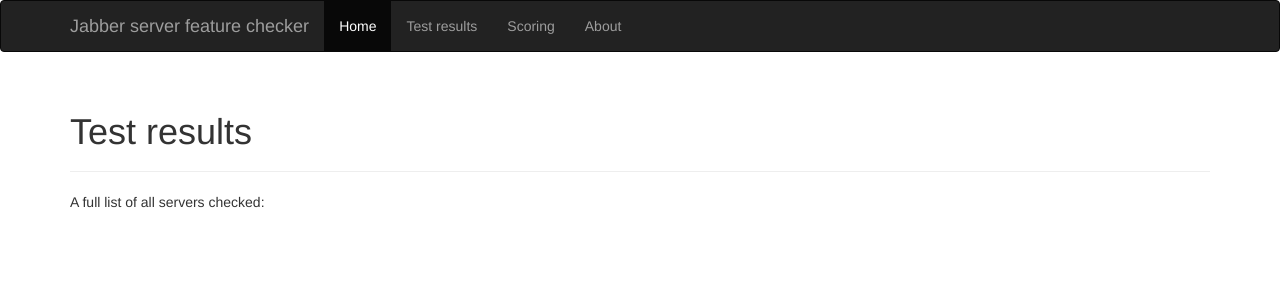
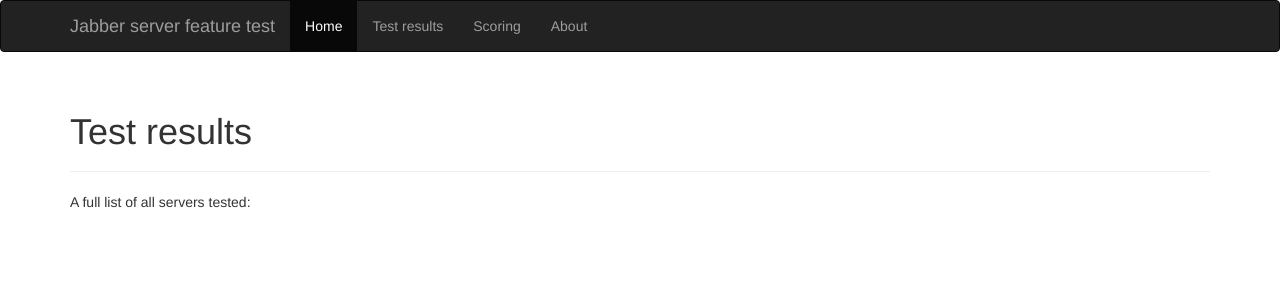
Before and after one commit to mathiasertl/django-xmpp-server-test, a Django app: template xmpp_server_test/server_test/templates/server_test/server_list.html in a window 1280 px wide. Shown: the top 300 px of the page. Run offline with Django 3.2, Linux system fonts and the light colour scheme; the template is opened without the code that fills it, so the values that code supplies are empty; some libraries are stand-ins or nearby versions.

Commit message:
use consistent wording

```diff
--- a/xmpp_server_test/server_test/templates/base.html
+++ b/xmpp_server_test/server_test/templates/base.html
@@ -15,7 +15,7 @@
         <nav class="navbar navbar-inverse">
             <div class="container">
                 <div class="navbar-header">
-                    <a class="navbar-brand" href="#">{% trans "Jabber server feature checker" %}</a>
+                    <a class="navbar-brand" href="#">{% trans "Jabber server feature test" %}</a>
                 </div>
                 <div class="navbar-collapse collapse">
                     <ul class="nav navbar-nav">
--- a/xmpp_server_test/server_test/templates/server_test/retest.html
+++ b/xmpp_server_test/server_test/templates/server_test/retest.html
@@ -1,9 +1,9 @@
 {% extends "base.html" %}
 {% load i18n %}
 
-{% block title %}{% trans "Jabber server feature checker" %}{% endblock title %}
+{% block title %}{% trans "Jabber server feature test" %}{% endblock title %}
 
-{% block pagetitle %}{% trans "Jabber server feature checker" %}{% endblock pagetitle %}
+{% block pagetitle %}{% trans "Jabber server feature test" %}{% endblock pagetitle %}
 
 {% block body %}
 <form action="{% url 'server-test:server-retest' domain=server.domain %}" method="post">
--- a/xmpp_server_test/server_test/templates/server_test/root.html
+++ b/xmpp_server_test/server_test/templates/server_test/root.html
@@ -1,15 +1,15 @@
 {% extends "base.html" %}
 {% load i18n %}
 
-{% block title %}{% trans "Jabber server feature checker" %}{% endblock title %}
+{% block title %}{% trans "Jabber server feature test" %}{% endblock title %}
 
-{% block pagetitle %}{% trans "Jabber server feature checker" %}{% endblock pagetitle %}
+{% block pagetitle %}{% trans "Jabber server feature test" %}{% endblock pagetitle %}
 
 {% block body %}
 
 {% blocktrans %}This website allows you to test a Jabber/XMPP server for support for core
 protocol features and supported XMPP Enhancement proposals ("XEPs"). The site
-does not check TLS encryption, please use the excellent <a
+does not test TLS encryption, please use the excellent <a
 href="https://xmpp.net">xmpp.net</a> for that.{% endblocktrans %}
 
 <div class="alert alert-info">
--- a/xmpp_server_test/server_test/templates/server_test/server_list.html
+++ b/xmpp_server_test/server_test/templates/server_test/server_list.html
@@ -6,7 +6,7 @@
 {% block pagetitle %}{% trans "Test results" %}{% endblock pagetitle %}
 
 {% block body %}
-{% trans "A full list of all servers checked:" %}
+{% trans "A full list of all servers tested:" %}
 <ul>{% for server in object_list %}
     <li><a href="{{ server.get_absolute_url }}">{{ server.domain }}</a></li>
 {% endfor %}</ul>
```
